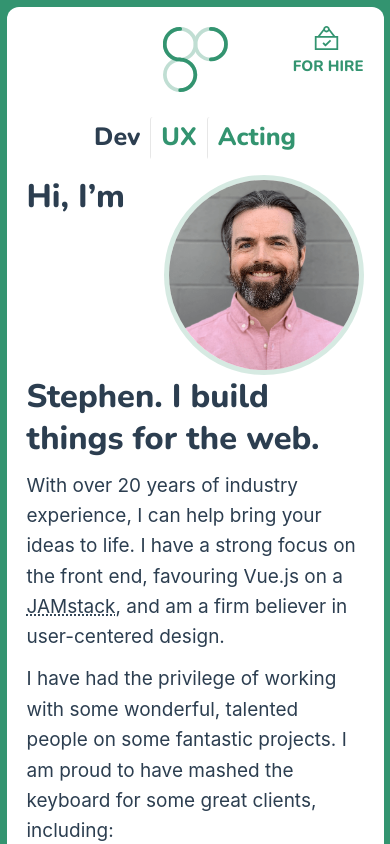
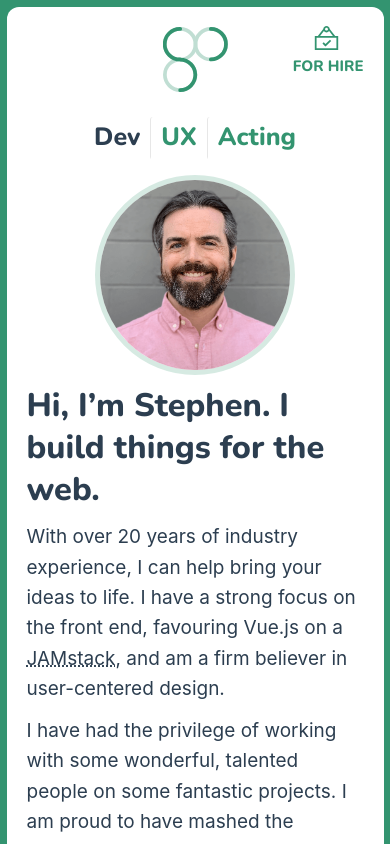
Before and after one commit to speasley/stephenpeasley, a Vue app: page /dev in a window 390 px wide. Shown: the top 844 px of the page. Built offline with nearby package versions, Linux system fonts and the light colour scheme.

Commit message:
feat: better responsive figure handling

```diff
--- a/src/assets/main.css
+++ b/src/assets/main.css
@@ -113,11 +113,13 @@ header a {
   width: 65px;
 }
 
+figure {
+  text-align: center;
+}
+
 img.stephen {
   border-radius: 50%;
-  float: right;
   height: 20rem;
-  margin-left: 0.5rem;
   width: 20rem;
 }
 
@@ -284,6 +286,12 @@ body.ux #footer-brain { fill: var(--color-ux); }
     padding-bottom: 0;
   }
 
+  figure {
+    float: right;
+    margin-left: 0.5rem;
+    text-align: unset;
+  }
+
   img.stephen {
     height: 30rem;
     width: 30rem;
```
